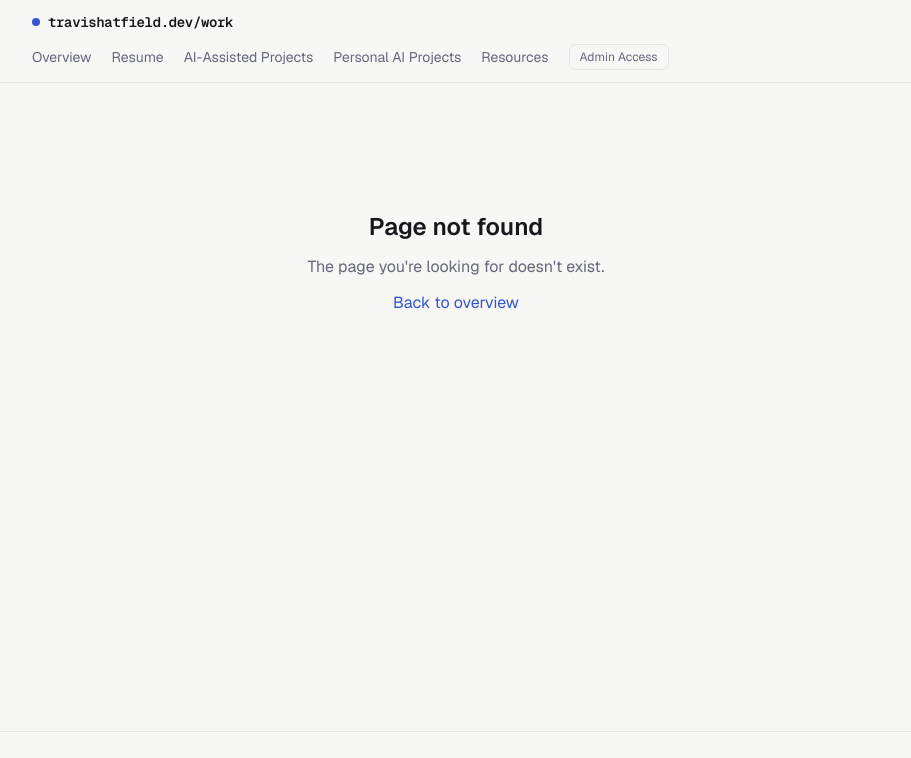
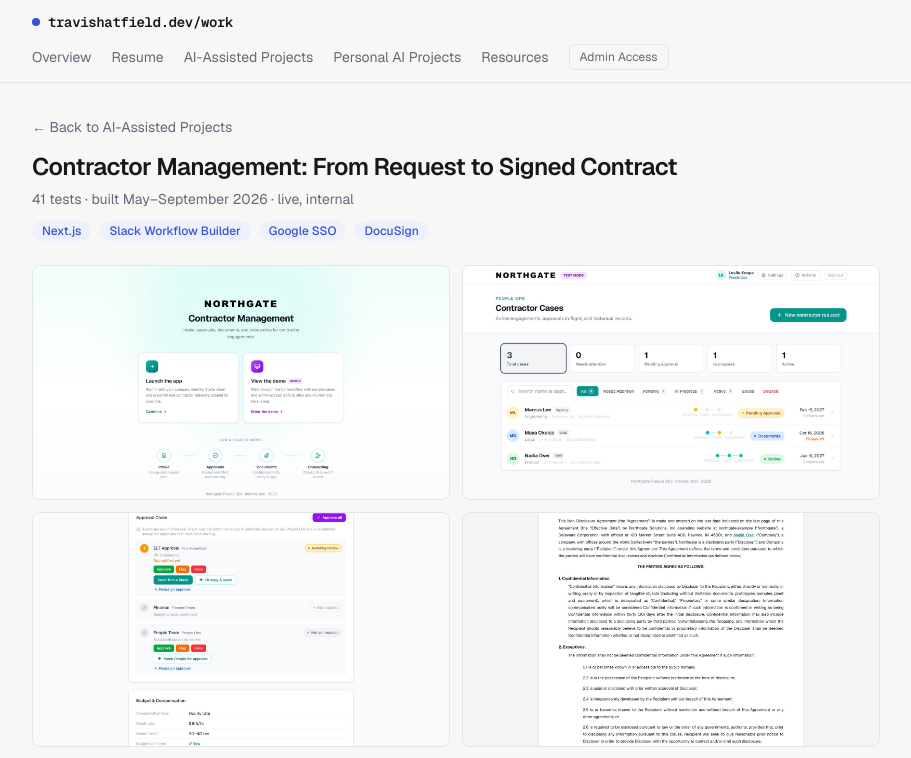
Before and after one commit to travis-hatfield/work-portfolio, a Next.js app: page /ai-assisted-projects/contractor-management-workflow in a window 1280 px wide. Before the commit this address had no page. Shown: the top 758 px of the page, without its empty margins (184-1095 px from the left). Built offline with nearby package versions, Linux system fonts and the light colour scheme; no server answers; the database is empty.

Commit message:
Add files via upload

```diff
--- /dev/null
+++ b/app/ai-assisted-projects/[slug]/page.tsx
@@ -0,0 +1,32 @@
+import { notFound } from "next/navigation";
+import { aiAssistedProjects } from "@/lib/data";
+import { sql, ensureSchema, type CaseStudyRow } from "@/lib/db";
+import CaseStudyDetail from "@/components/case-study-detail";
+
+export const dynamic = "force-dynamic";
+
+export async function generateMetadata({ params }: { params: Promise<{ slug: string }> }) {
+  const { slug } = await params;
+  const item = aiAssistedProjects.find((c) => c.slug === slug);
+  return { title: item ? `${item.title} — Travis Hatfield` : "Project — Travis Hatfield" };
+}
+
+export default async function AiAssistedProjectDetailPage({
+  params,
+}: {
+  params: Promise<{ slug: string }>;
+}) {
+  const { slug } = await params;
+  await ensureSchema();
+  const rows = (await sql`
+    SELECT * FROM case_studies WHERE section = 'ai-assisted' ORDER BY sort_order ASC, id ASC
+  `) as unknown as CaseStudyRow[];
+  const items = rows.length > 0 ? rows : aiAssistedProjects;
+  const item = items.find((c) => c.slug === slug);
+
+  if (!item) notFound();
+
+  return (
+    <CaseStudyDetail item={item} basePath="/ai-assisted-projects" basePathLabel="AI-Assisted Projects" />
+  );
+}
```
